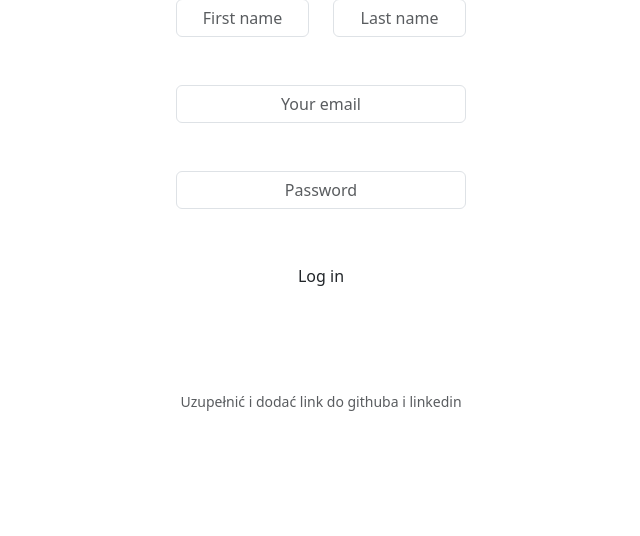
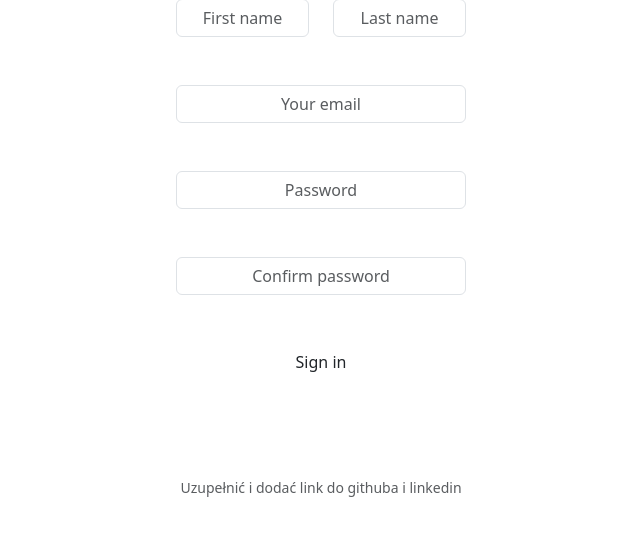
Before and after one commit to brauerak/taskflowv2, a Flask app: page /register in a window 1280 px wide. Shown: the part 153-689 px from the top of the page, without its empty margins (319-959 px from the left). Run offline with Flask 3, Linux system fonts and the light colour scheme.

Commit message:
alerts were added

```diff
--- a/templates/register.html
+++ b/templates/register.html
@@ -7,19 +7,43 @@
         <form action="/login" method="post">
             <div class="row mb-5">
                 <div class="col">
-                    <input type="text" class="form-control text-center" placeholder="First name" aria-label="First name">
+                    <input type="text" name="first_name" id="first_name" class="form-control text-center" placeholder="First name" aria-label="First name">
                 </div>
                 <div class="col">
-                    <input type="text" class="form-control text-center" placeholder="Last name" aria-label="Last name">
+                    <input type="text" name="last_name" id="last_name" class="form-control text-center" placeholder="Last name" aria-label="Last name">
                 </div>
             </div>
             <div class="mb-5">
-                <input type="email" class="form-control text-center" id="exampleInputEmail1" placeholder="Your email" aria-describedby="emailHelp">
+                <input type="email" name="email" id="email" class="form-control text-center"  placeholder="Your email" aria-describedby="emailHelp">
             </div>
             <div class="mb-5">
-                <input type="password" class="form-control text-center" placeholder="Password" id="exampleInputPassword1">
+                <input type="password" name="password" id="password" class="form-control text-center" placeholder="Password" >
             </div>
-            <button type="submit" class="btn" data-bs-toggle="button">Log in</button>
+            <div class="mb-5">
+                <input type="password" name="confirm_password" id="confirm_password" class="form-control text-center" placeholder="Confirm password" >
+            </div>
+            <button type="submit" class="btn" data-bs-toggle="button">Sign in</button>
         </form>
+        {% with messages = get_flashed_messages(category_filter=["form_error"]) %}
+            {% if messages %}
+                {% for message in messages %}
+                    <div class="alert alert-warning">{{ message }}</div>
+                {% endfor %}
+            {% endif %}
+        {% endwith %}
+        {% with messages = get_flashed_messages(category_filter=["confirm_password_error"]) %}
+            {% if messages %}
+                {% for message in messages %}
+                    <div class="alert alert-warning">{{ message }}</div>
+                {% endfor %}
+            {% endif %}
+        {% endwith %}
+        {% with messages = get_flashed_messages(category_filter=["user_exists"]) %}
+            {% if messages %}
+                {% for message in messages %}
+                    <div class="alert alert-warning">{{ message }}</div>
+                {% endfor %}
+            {% endif %}
+        {% endwith %}
     </div>
 {% endblock %}
```
